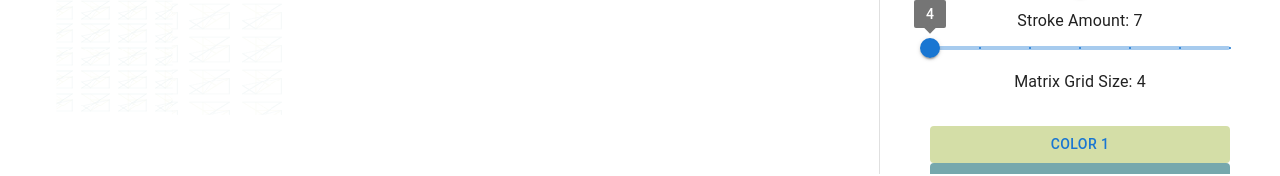
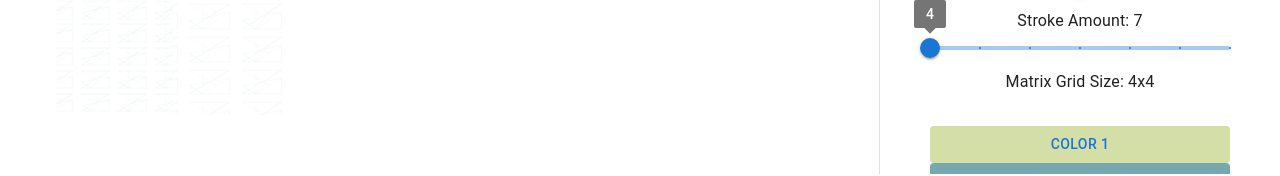
Before and after one commit to fredegd/Digital-Garden, a React (Vite) app in the folder client/: page / in a window 1280 px wide. Both pictures are taken after a click on the button "CHANGE BACKGROUND". Shown: the part 626-802 px from the top of the page. Built offline with nearby package versions, Linux system fonts and the light colour scheme.

Commit message:
update: navbar, Aw Buttons, style

```diff
--- a/client/src/App.css
+++ b/client/src/App.css
@@ -8,6 +8,6 @@
 
 body {
   margin: 0;
-  background-color: red;
+  background-color: #f1f1f1;
   min-height: 100vh;
 }
--- a/client/src/components/Artwork.jsx
+++ b/client/src/components/Artwork.jsx
@@ -250,7 +250,7 @@ function Artwork({ bgImage, setBgImage }) {
             max={10}
             onChange={handleGridSizeChange}
           />
-          <Typography>Matrix Grid Size: {gridSize}</Typography>
+          <Typography>Matrix Grid Size: {gridSize}x{gridSize}</Typography>
         </Box>
 
         <Box sx={{ width: 300, mt: "2rem" }}>
```
